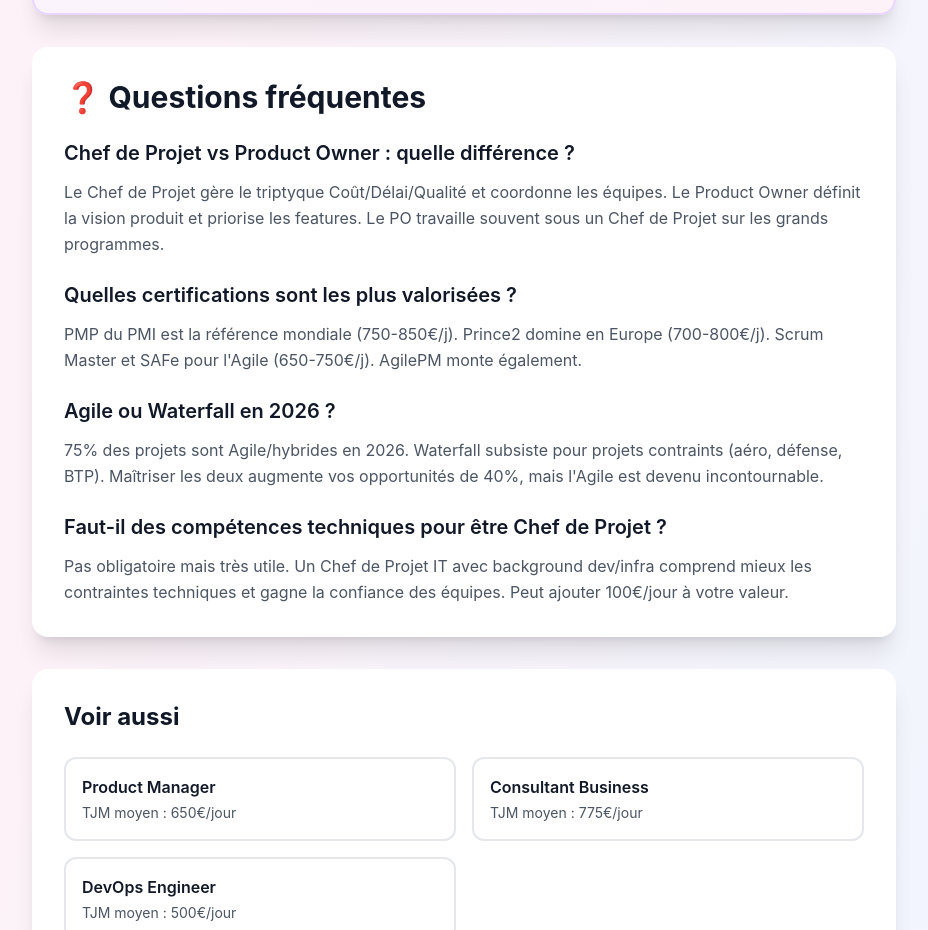
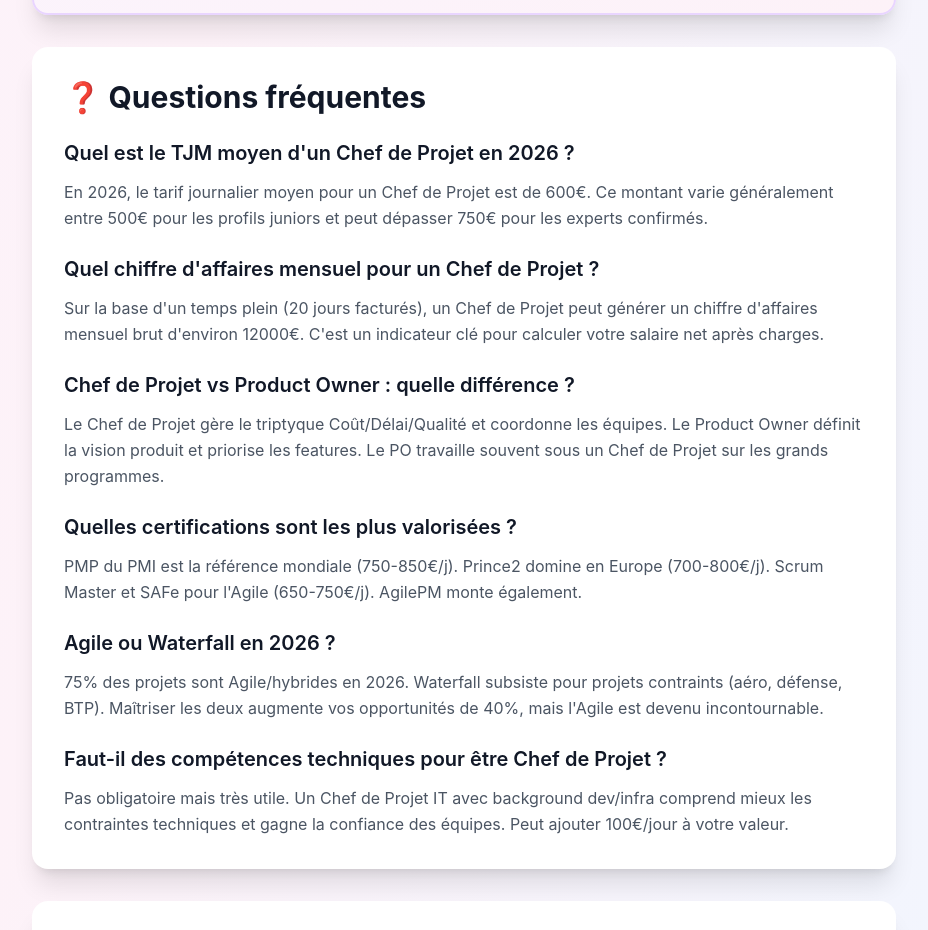
Before and after one commit to ProAlexis/Pricingpro, a React (Vite) app: page /tarif-chef-de-projet in a window 1280 px wide. Shown: the part 3699-4629 px from the top of the page, without its empty margins (176-1104 px from the left). Built offline with nearby package versions, Linux system fonts and the light colour scheme; no server answers.

Commit message:
optimisation

```diff
--- a/src/pages/ProfessionPage.jsx
+++ b/src/pages/ProfessionPage.jsx
@@ -45,6 +45,49 @@ const ProfessionPage = ({
   const data = profession[language];
   const slug = profession.slug[language];
 
+  // --- SEO LOGIC ---
+  const currentYear = new Date().getFullYear();
+
+  // 1. Titre optimisé
+  const optimizedTitle =
+    language === "fr"
+      ? `Tarif ${data.name} Freelance ${currentYear} : Quel TJM facturer ? (Grille Complète)`
+      : `${data.name} Freelance Rates ${currentYear}: Daily Rate & Salary Guide`;
+
+  // 2. Meta description optimisée
+  const optimizedDescription =
+    language === "fr"
+      ? `Combien gagne un ${data.name} freelance ? Découvrez le TJM moyen ${currentYear} (${data.avgRates.daily}€/j), la grille tarifaire par expérience (Junior à Senior) et les compétences les plus payantes.`
+      : `How much does a freelance ${data.name} earn? Discover the average daily rate for ${currentYear} (€${data.avgRates.daily}/day), rates by experience, and top paying skills in France.`;
+
+  // 3. FAQ Dynamique
+  const dynamicFaq = [
+    {
+      question:
+        language === "fr"
+          ? `Quel est le TJM moyen d'un ${data.name} en ${currentYear} ?`
+          : `What is the average daily rate for a ${data.name} in ${currentYear}?`,
+      answer:
+        language === "fr"
+          ? `En ${currentYear}, le tarif journalier moyen pour un ${data.name} est de ${data.avgRates.daily}€. Ce montant varie généralement entre ${data.avgRates.daily - 100}€ pour les profils juniors et peut dépasser ${data.avgRates.daily + 150}€ pour les experts confirmés.`
+          : `In ${currentYear}, the average daily rate for a ${data.name} is €${data.avgRates.daily}. This typically ranges from €${data.avgRates.daily - 100} for juniors to over €${data.avgRates.daily + 150} for experts.`,
+    },
+    {
+      question:
+        language === "fr"
+          ? `Quel chiffre d'affaires mensuel pour un ${data.name} ?`
+          : `What is the monthly revenue for a freelance ${data.name}?`,
+      answer:
+        language === "fr"
+          ? `Sur la base d'un temps plein (20 jours facturés), un ${data.name} peut générer un chiffre d'affaires mensuel brut d'environ ${data.avgRates.monthly}€. C'est un indicateur clé pour calculer votre salaire net après charges.`
+          : `Based on full-time work (20 billable days), a ${data.name} can generate a gross monthly revenue of approximately €${data.avgRates.monthly}.`,
+    },
+  ];
+
+  // Merge dynamic FAQs with static FAQs
+  const allFaqs = [...dynamicFaq, ...(data.faq || [])];
+  // ----------------
+
   // Gestion du Dark Mode
   useEffect(() => {
     if (darkMode) {
@@ -58,7 +101,6 @@ const ProfessionPage = ({
   // Gestion du changement de langue
   const handleLanguageChange = (newLang) => {
     setLanguage(newLang);
-    // Redirect to the URL for the new language
     const newSlug = profession.slug[newLang];
     navigate(`/${newSlug}`);
   };
@@ -78,25 +120,20 @@ const ProfessionPage = ({
         const response = await fetch(`/api/get-rate-trends?${params}`);
         const result = await response.json();
 
-        // 🔥 SÉCURITÉ : On vérifie qu'on a assez de recul temporel
         if (result.trend && result.trend.length >= 2) {
           const firstDate = new Date(result.trend[0].date).getTime();
           const lastDate = new Date(
             result.trend[result.trend.length - 1].date,
           ).getTime();
 
-          // Si les dates sont différentes (au moins 15 jours d'écart)
           const daysDiff = (lastDate - firstDate) / (1000 * 60 * 60 * 24);
 
           if (daysDiff >= 15) {
-            // ✅ On a de vraies données historiques
             setTrendData(data);
           } else {
-            // ❌ Pas assez d'écart temporel
             setTrendData({ trend: [], evolution: null });
           }
         } else {
-          // ❌ Pas assez de points de données
           setTrendData({ trend: [], evolution: null });
         }
       } catch (err) {
@@ -112,15 +149,13 @@ const ProfessionPage = ({
 
   // SEO: Update page title and meta
   useEffect(() => {
-    document.title = data.title;
+    document.title = optimizedTitle;
 
-    // Update meta description
     const metaDesc = document.querySelector('meta[name="description"]');
     if (metaDesc) {
-      metaDesc.setAttribute("content", data.metaDescription);
+      metaDesc.setAttribute("content", optimizedDescription);
     }
 
-    // Add/update canonical
     let canonical = document.querySelector('link[rel="canonical"]');
     if (!canonical) {
       canonical = document.createElement("link");
@@ -133,8 +168,8 @@ const ProfessionPage = ({
     const schema = {
       "@context": "https://schema.org",
       "@type": "Article",
-      headline: data.h1,
-      description: data.metaDescription,
+      headline: optimizedTitle,
+      description: optimizedDescription,
       inLanguage: language,
       author: {
         "@type": "Organization",
@@ -157,7 +192,6 @@ const ProfessionPage = ({
     scriptTag.text = JSON.stringify(schema);
     scriptTag.id = "profession-schema";
 
-    // Remove old schema if exists
     const oldSchema = document.getElementById("profession-schema");
     if (oldSchema) {
       document.head.removeChild(oldSchema);
@@ -171,7 +205,7 @@ const ProfessionPage = ({
         document.head.removeChild(schemaToRemove);
       }
     };
-  }, [slug, data.title, data.metaDescription, data.h1, language]);
+  }, [slug, optimizedTitle, optimizedDescription, language]);
 
   const handleLogoClick = () => {
     navigate("/");
@@ -184,14 +218,16 @@ const ProfessionPage = ({
         ? "Calculer mon tarif personnalisé"
         : "Calculate my personalized rate",
     avgRatesTitle:
-      language === "fr" ? "Tarif moyen en 2026" : "Average rate in 2026",
+      language === "fr"
+        ? `Tarif moyen en ${currentYear}`
+        : `Average rate in ${currentYear}`,
     hourlyRate: language === "fr" ? "Tarif Horaire" : "Hourly Rate",
     dailyRate: language === "fr" ? "Tarif Journalier (TJM)" : "Daily Rate",
     monthlyRate: language === "fr" ? "Tarif Mensuel" : "Monthly Rate",
     dataNote:
       language === "fr"
-        ? "💡 Données 2026 : Ces tarifs sont basés sur l'analyse de 3500+ missions réelles et rapports officiels (Malt, Stack Overflow, Glassdoor, Upwork et données publiques institutionnelles)."
-        : "💡 2026 Data: These rates are based on the analysis of 3,500+ real freelance missions and official reports (Malt, Stack Overflow, Glassdoor, Upwork, and institutional public data).",
+        ? `💡 Données ${currentYear} : Ces tarifs sont basés sur l'analyse de 3500+ missions réelles et rapports officiels (Malt, Stack Overflow, Glassdoor, Upwork et données publiques institutionnelles).`
+        : `💡 ${currentYear} Data: These rates are based on the analysis of 3,500+ real freelance missions and official reports (Malt, Stack Overflow, Glassdoor, Upwork, and institutional public data).`,
     experienceTitle:
       language === "fr" ? "Tarif selon l'expérience" : "Rate by experience",
     locationTitle:
@@ -230,12 +266,12 @@ const ProfessionPage = ({
     perMonth: language === "fr" ? "/mois" : "/month",
   };
 
-  // Structured data for SEO
+  // Structured data for SEO (ProfessionalService)
   const structuredData = {
     "@context": "https://schema.org",
     "@type": "ProfessionalService",
     name: `${data.name} Freelance`,
-    description: data.metaDescription,
+    description: optimizedDescription,
     url: `https://pricingpro.fr/${slug}`,
     priceRange: `${data.avgRates.daily - 100}-${data.avgRates.daily + 100}€`,
     areaServed: {
@@ -261,8 +297,8 @@ const ProfessionPage = ({
     >
       {/* SEO Meta Tags */}
       <SEO
-        title={data.title}
-        description={data.metaDescription}
+        title={optimizedTitle}
+        description={optimizedDescription}
         canonical={`https://pricingpro.fr/${slug}`}
         structuredData={structuredData}
         lang={language}
@@ -297,7 +333,6 @@ const ProfessionPage = ({
             {data.intro}
           </p>
 
-          {/* CTA Button */}
           <Link
             to="/#calculator"
             onClick={() => window.scrollTo(0, 0)}
@@ -367,7 +402,6 @@ const ProfessionPage = ({
               </p>
             </div>
 
-            {/* Badge d'évolution dynamique calculé par ton API */}
             {trendData?.evolution && (
               <div
                 className={`px-4 py-2 rounded-xl flex items-center gap-2 ${
@@ -395,7 +429,6 @@ const ProfessionPage = ({
                   : "Analyzing market data..."}
               </div>
             ) : trendData?.trend?.length > 0 ? (
-              /* Si on a des données, on affiche le graphique Recharts */
               <ResponsiveContainer width="100%" height="100%">
                 <LineChart data={trendData.trend}>
                   <CartesianGrid
@@ -444,16 +477,13 @@ const ProfessionPage = ({
                 </LineChart>
               </ResponsiveContainer>
             ) : (
-              /* --- ICI LE DESIGN IDENTIQUE AU CALCULATEUR --- */
               <div className="h-full flex flex-col items-center justify-center bg-gradient-to-br from-gray-50 to-gray-100 dark:from-gray-800 dark:to-gray-900 rounded-2xl border-2 border-dashed border-gray-300 dark:border-gray-600 p-8 text-center">
                 <Calendar className="w-12 h-12 text-gray-400 mx-auto mb-4" />
-
                 <h4 className="text-lg font-semibold text-gray-900 dark:text-white mb-2">
                   {language === "fr"
                     ? "Pas encore d'historique disponible"
                     : "No historical data available yet"}
                 </h4>
-
                 <p className="text-sm text-gray-600 dark:text-gray-400 max-w-xs mx-auto">
                   {language === "fr"
                     ? "Les données d'évolution seront disponibles après plusieurs mises à jour hebdomadaires."
@@ -579,14 +609,14 @@ const ProfessionPage = ({
           </div>
         </div>
 
-        {/* FAQ */}
+        {/* FAQ - Modified to use allFaqs */}
         <div className="bg-white dark:bg-gray-800 rounded-2xl shadow-xl p-8 mb-8">
           <h2 className="text-3xl font-bold text-gray-900 dark:text-white mb-6">
             {t.faqTitle}
           </h2>
 
           <div className="space-y-6">
-            {data.faq.map((item, idx) => (
+            {allFaqs.map((item, idx) => (
               <div key={idx}>
                 <h3 className="text-xl font-semibold text-gray-900 dark:text-white mb-3">
                   {item.question}
```
